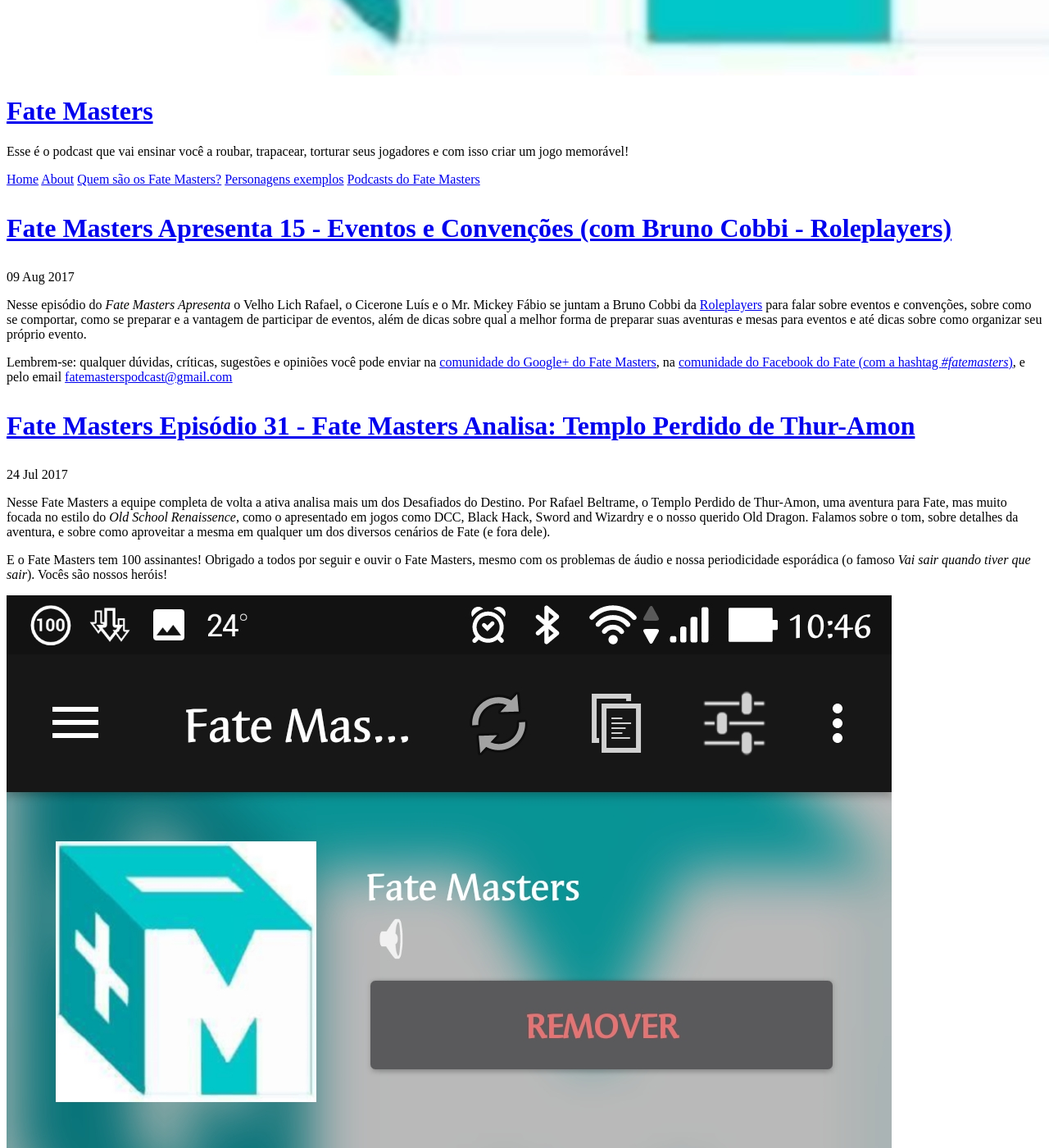
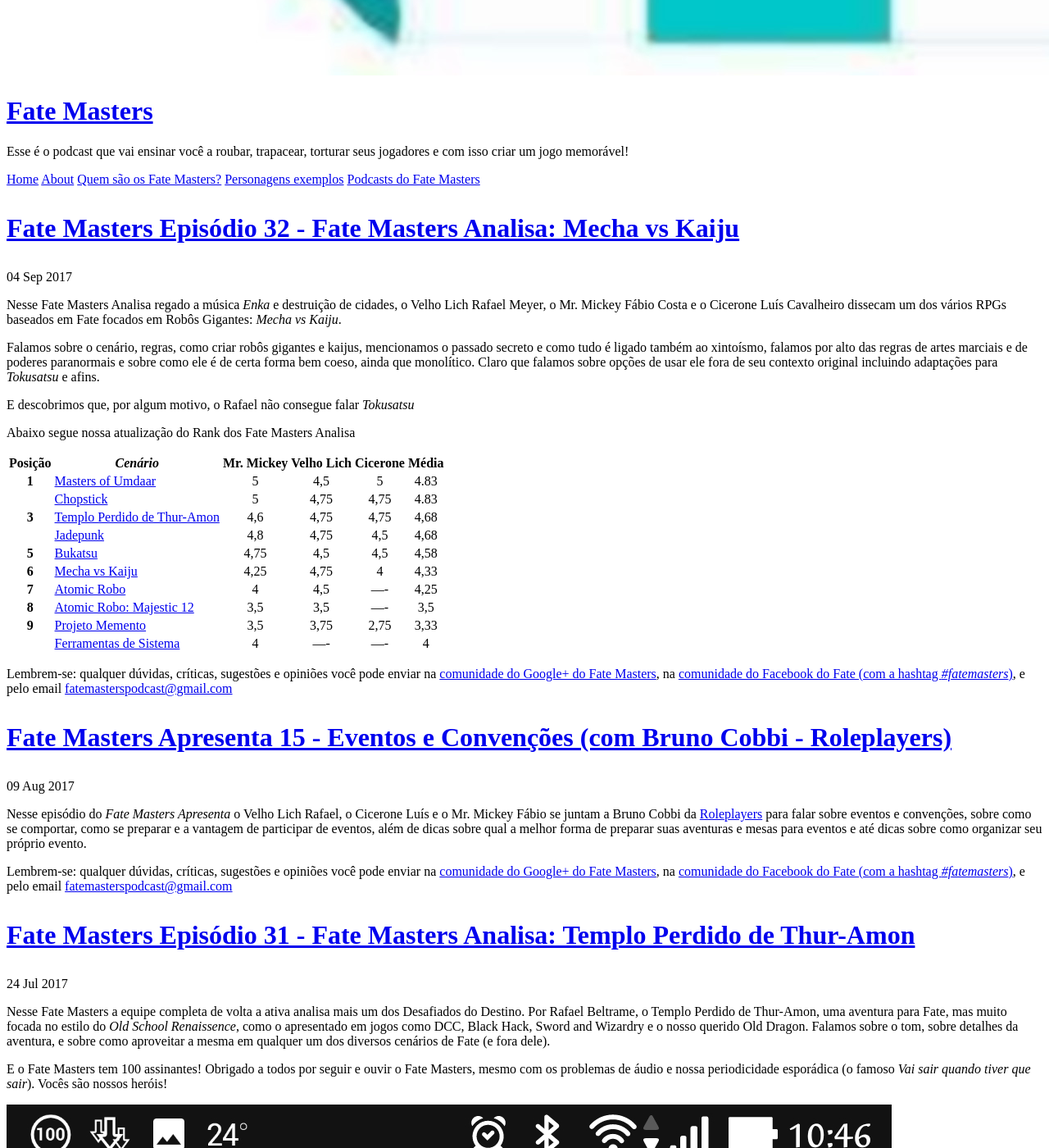
Before and after one commit to fatemasters/fatemasters, a Jekyll site: the page built from index.html, in a window 1280 px wide and 1400 px high, scrolled down 1334 px. Shown: the whole window at 82% size. Built offline with Jekyll 4.4.1, drawn with Linux system fonts in a browser that asks for light colours; nearby versions of some CDN libraries; some web fonts are replaced; library files that are not in the unit come from our copies; the list of posts is cut into pages by our own code; some of the changed text lies outside the part shown.

Commit message:
Fate Masters Analisa Mecha vs Kaiju + Mea culpa em Masters of Umdaar

```diff
--- a/_posts/2016-10-10-FateMasters21-AnalisaMastersOfUmdaar.md
+++ b/_posts/2016-10-10-FateMasters21-AnalisaMastersOfUmdaar.md
@@ -120,6 +120,25 @@
     link: http://www.zeropage-media.com/index.php/free-music/ambient-pills-update
 ---
 
+__ATUALIZAÇÃO (2017-09-04):__ se você não ouviu esse _podcast_, aqui fazemos um _mea culpa_.
+
+Houve uma série de citações ao D&D (o famoso _Irmão Mais Velho_) e seus jogadores que realmente foram de muito mau-gosto. Na época, estávamos voltando de um hiato onde tivemos equipe reduzida e portanto estávamos, por assim dizer, sem rítmo e tarimba quanto ao podcast, o que levou a esse tipo de atitude de nossa parte.
+
+Recentemente houve uma série de críticas sérias a nós quanto ao episódio, e aceitamos ela certamente. Essas críticas apenas refletem críticas que recebemos anteriormente ___na época da publicação do podcast___ que já nos tinha levado a mudarmos nossa atitude quanto a esse assunto.
+
+[![O primeiro puxão de orelha](/assets/EmailUmdaar.png)](/assets/EmailUmdaar.png)
+
+___Nota:___ Nome do autor do email editado por questões de privacidade _dele_
+
+Somos gratos pelo puxão de orelha, pois acreditamos que, acima do nosso lema _Quanto mais Fate melhor_, _Quanto mais RPG melhor_.
+
+Pedimos encarecidamente desculpas sobre o que ocorreu, e saibam que os _Fate Masters_ tem sempre procurado melhorar cada vez mais em qualidade.
+
+_Fabio Costa, o Mister Mickey (editor)_
+
+
+---
+
 Vocês pediram! Vocês imploraram! E os Fate Masters atenderam!
 
 Na chegada do mais novo Fate Master, o _Cicerone_ do Fate Horror Luiz Cavalheiro, o Velho Lich Rafael Meyer e o Mr. Mickey Fábio Costa, os Fate Masters analisam um dos queridinhos da comunidade Fate ao redor do mundo entre todos os materias, em especial dos [___World of Adventure___][woa], [Masters of Umdaar][umdaar].
--- /dev/null
+++ b/_posts/2017-09-04-FateMasters32-AnalisaMechaVsKaiju.md
@@ -0,0 +1,191 @@
+---
+title: "Fate Masters Episódio 32 - Fate Masters Analisa: Mecha vs Kaiju"
+teaser: O Podcast dos Algozes dos Jogadores
+layout: post
+date: 2017-09-04 09:30:00 -0300
+categories:
+  - Podcast
+tags:
+ - Fate
+ - Fate-Core
+ - fate-masters
+ - fate-masters-podcast
+ - Podcast
+ - Fate-Masters-Analisa
+ - Mecha vs Kaiju
+header: no
+podcast_comments: true
+hosts:
+ - Fábio Emilio Costa
+ - Luís Cavalheiro
+ - Rafael Sant'anna Meyer
+podcast_time: "67min"
+itunes:
+  duration: 01:46:32
+audios:
+ - OGG: https://archive.org/download/FateMasters32AnalisaMechaVsKaiju/FateMasters32-AnalisaMechaVsKaiju.ogg
+ - MP3: https://archive.org/download/FateMasters32AnalisaMechaVsKaiju/FateMasters32-AnalisaMechaVsKaiju.mp3
+iaplayer: FateMasters32AnalisaMechaVsKaiju
+related_links:
+- text: Mecha vsa Kaiju
+  link: http://mechavskaiju.com
+- text: Strange Fate
+  link: http://arcdream.com/home/wp-content/uploads/2012/10/Strange-FATE-SRD.pdf
+- text: Gundam
+  link: https://en.wikipedia.org/wiki/Gundam
+- text: Yamato
+  link: https://en.wikipedia.org/wiki/Space_Battleship_Yamato
+- text: Macross
+  link: https://en.wikipedia.org/wiki/The_Super_Dimension_Fortress_Macross
+- text: Daiei
+  link: https://en.wikipedia.org/wiki/Daiei_Film
+- text: Toho
+  link: https://en.wikipedia.org/wiki/Toho
+- text: Evangelion
+  link: https://en.wikipedia.org/wiki/Neon_Genesis_Evangelion
+- text: Kami No Michi
+  link: https://www.amazon.com/Kami-No-Michi-Thought-Shinto/dp/B0028IHOTC
+- text: Pacific Rim
+  link: https://en.wikipedia.org/wiki/Pacific_Rim_(film)
+- text: Gurren Lagan
+  link: https://en.wikipedia.org/wiki/Gurren_Lagann
+- text: Patlabor
+  link: https://en.wikipedia.org/wiki/Patlabor
+- text: Code Geass
+  link: https://en.wikipedia.org/wiki/Code_Geass
+- text: Newtype (Gundam)
+  link: http://gundam.wikia.com/wiki/Newtype
+- text: Poderoso Gran Titan
+  link: https://www.youtube.com/watch?v=URD9876rNZM
+- text: Knights of Sidonia
+  link: https://en.wikipedia.org/wiki/Knights_of_Sidonia
+- text: Valkyries
+  link: https://en.wikipedia.org/wiki/VF-1_Valkyrie
+- text: Front Mission
+  link: "https://en.wikipedia.org/wiki/Front_Mission_(series)"
+- text: Tokusatsu
+  link: https://en.wikipedia.org/wiki/Tokusatsu
+- text: Super Sentai
+  link: https://en.wikipedia.org/wiki/Super_Sentai
+- text: Metal Hero
+  link: https://en.wikipedia.org/wiki/Metal_Hero_Series
+- text: Mahou Shoujo
+  link: https://en.wikipedia.org/wiki/Magical_girl
+- text: Ultraman
+  link: https://en.wikipedia.org/wiki/Ultraman
+- text: Patrulha Científica
+  link: https://en.wikipedia.org/wiki/Ultraman#Science_Patrol
+- text: Xintoísmo
+  link: https://en.wikipedia.org/wiki/Shinto
+- text: Kami
+  link: https://en.wikipedia.org/wiki/Kami
+- text: Oni
+  link: https://en.wikipedia.org/wiki/Oni
+- text: Cosmogonia
+  link: https://pt.wikipedia.org/wiki/Cosmogonia
+- text: Vision of Escaflowne
+  link: https://en.wikipedia.org/wiki/The_Vision_of_Escaflowne
+- text: Gattai (Combinando Mechas)
+  link: http://tvtropes.org/pmwiki/pmwiki.php/Main/CombiningMecha
+- text: Gattai (Combinando Mechas)
+  link: http://tvtropes.org/pmwiki/pmwiki.php/Main/CombiningMecha
+- text: GURPS Mecha
+  link: http://www.sjgames.com/gurps/books/Mecha/
+- text: Mekton Zeta
+  link: https://en.wikipedia.org/wiki/Mekton
+- text: ChangeDragon vs Buba
+  link: https://www.youtube.com/watch?v=FQCDxN8rCDM
+- text: O Enterro de Buba
+  link: https://www.youtube.com/watch?v=Fsca_MMcDbI
+- text: Piratas do Caribe
+  link: https://en.wikipedia.org/wiki/Pirates_of_the_Caribbean_(film_series)
+- text: Kamen Rider
+  link: https://en.wikipedia.org/wiki/Kamen_Rider_Series
+soundtrack:
+- music: Macross Opening (_Macross_)
+  artist: Fujiwara Makoto
+  link: https://www.youtube.com/watch?v=6RdcVauc-64
+- music: Ambient Pills
+  artist: Zeropage
+  link: http://www.zeropage-media.com/index.php/free-music/ambient-pills
+- music: Ambient Pills Update
+  artist: Zeropage
+  link: http://www.zeropage-media.com/index.php/free-music/ambient-pills-update
+events:
+  - time: "00:00:01"
+    text: Homenagem ao Silmar Geremia do _SciCast_
+  - time: "00:01:04"
+    text: Introdução
+  - time: "00:02:26"
+    text: Apresentando o RPG _Mecha vs Kaiju_
+  - time: "00:04:32"
+    text: Mecionando os módulos de _Mecha vs Kaiju_ que permite variar o cenário do mesmo (que não serão analisados)
+  - time: "00:06:09"
+    text: Ficha do _Mecha vs Kaiju_
+  - time: "00:07:56"
+    text: A Ambientação de _Mecha vs Kaiju_, incluindo o sobrenatural e a Melhor Coréia (™ Cardoso do Meio Bit)
+  - time: "00:16:37"
+    text: Sobre a criação do cenário e os ajustes, e sobre como ele é monolítico em seu cenário sem muita alteração
+  - time: "00:18:27"
+    text: Sobre a criação de personagem e os estereótipos do anime de _mecha_ (_Baka, Kawaii, Furuoko, Okasan..._)
+  - time: "00:22:03"
+    text: Sobre as perícias de _Mecha_, modos de controle de _Mecha_, regras de Artes Marciais
+  - time: "00:23:59"
+    text: Sobre a regra de escala _bem apelativa_ de _Mecha vs Kaiju_ e sobre a diferença entre _Zonas_ e _Setores_
+  - time: "00:31:58"
+    text: Sobre a parte de poderes psíquicos, xintoísmo, magia e por aí afora em _Mecha vs Kaiju_
+  - time: "00:33:31"
+    text: Sobre o sistema de criação de _Mecha_ e toda a parte de uso do _Fate Fractal_
+  - time: "00:42:23"
+    text: Sobre evolução dos _Mecha_ nos Marcos e detalhes sobre os subsistemas do _Mecha_
+  - time: "00:46:12"
+    text: Criando _Kaijus_, aplicando _Motivações_ e _Instinto_ de _Ferramentas de Sistema_, os VLK (_Very Large Kaiju_) e suas _Façanhas de Destruição_  e _Consequencias Colaterais_ como as de _Atomic Robo_
+  - time: "00:50:58"
+    text: Sobre a parte do cenário e o guia de como conduzir uma série de _Mecha_ (ou _Tokusatsu_)
+  - time: "00:52:41"
+    text: Usando _Mecha vs Kaiju_ de outras maneiras
+  - time: "00:57:55"
+    text: Sobre o sistema de criação de _Mecha_ e toda a parte de uso do _Fate Fractal_
+
+episode: 50
+---
+
+Nesse Fate Masters Analisa regado a música _Enka_ e destruição de cidades, o Velho Lich Rafael Meyer, o Mr. Mickey Fábio Costa e o Cicerone Luís Cavalheiro dissecam um dos vários RPGs baseados em Fate focados em Robôs Gigantes: _Mecha vs Kaiju_.
+
+Falamos sobre o cenário, regras, como criar robôs gigantes e kaijus, mencionamos o passado secreto e como tudo é ligado também ao xintoísmo, falamos por alto das regras de artes marciais e de poderes paranormais e sobre como ele é de certa forma bem coeso, ainda que monolítico. Claro que falamos sobre opções de usar ele fora de seu contexto original incluindo adaptações para _Tokusatsu_ e afins.
+
+E descobrimos que, por algum motivo, o Rafael não consegue falar _Tokusatsu_
+
+Abaixo segue nossa atualização do Rank dos Fate Masters Analisa
+
+| **Posição**  | ***Cenário***                                      | **Mr. Mickey** | **Velho Lich** | **Cicerone** | **Média** |
+|:------------:|----------------------------------------------------|:--------------:|:--------------:|:------------:|:---------:|
+|  **1**       | [Masters of Umdaar][fm-mou]                        |    5           |       4,5      |     5        |   4.83    |
+|              | [Chopstick][fm-chopstick]                          |    5           |       4,75     |     4,75     |   4.83    |
+|  **3**       | [Templo Perdido de Thur-Amon][fm-thuramon]         |    4,6         |       4,75     |     4,75     |   4,68    |
+|              | [Jadepunk][fm-jadepunk]                            |    4,8         |       4,75     |     4,5      |   4,68    |
+|  **5**       | [Bukatsu][fm-bukatsu]                              |    4,75        |       4,5      |     4,5      |   4,58    |
+|  **6**       | [Mecha vs Kaiju][fm-mechavskaiju]                  |    4,25        |       4,75     |     4        |   4,33    |
+|  **7**       | [Atomic Robo][fm-atomicrobo]                       |    4           |       4,5      |     ----     |   4,25    |
+|  **8**       | [Atomic Robo: Majestic 12][fm-atomicrobo]          |    3,5         |       3,5      |     ----     |   3,5     |
+|  **9**       | [Projeto Memento][fm-memento]                      |    3,5         |       3,75     |     2,75     |   3,33    |
+|:------------:|----------------------------------------------------|:--------------:|:--------------:|:------------:|:---------:|
+|              | [Ferramentas de Sistema][fm-FerramentasDeSistema]  |    4           |       ----     |     ----     |   4       |
+
+Lembrem-se: qualquer  dúvidas, críticas, sugestões  e opiniões você pode enviar na [comunidade do Google+ do Fate Masters][gplus], na [comunidade do Facebook do Fate (com a hashtag _#fatemasters_)][fb], e pelo email <fatemasterspodcast@gmail.com>
+
+[gplus]: https://plus.google.com/communities/100913016060492249875
+[fb]: https://www.facebook.com/groups/faterpgbrasil/
+[spaces]: https://goo.gl/spaces/gFqsaUsaSJN1boHH9
+[fm-mou]: {% post_url 2016-10-10-FateMasters21-AnalisaMastersOfUmdaar %}
+[fm-bukatsu]: {% post_url 2016-09-04-FateMasters19-AnalisaBukatsu %}
+[fm-memento]: {% post_url 2016-11-17-FateMasters23-AnalisaProjetoMemento %}
+[fm-atomicrobo]: {% post_url 2016-12-14-FateMasters25-AnalisaAtomicRobo %}
+[fm-chopstick]:  {% post_url 2017-02-13-FateMasters27-AnalisaChopstick %}
+[fm-jadepunk]:  {% post_url 2017-05-04-FateMasters28-AnalisaJadepunk %}
+[fm-FerramentasDeSistema]:  {% post_url 2017-06-26-FateMasters29-AnalisaFerramentasDeSistema %}
+[fm-thuramon]:  {% post_url 2017-07-24-FateMasters31-FateMastersAnalisaThurAmon %}
+[fm-mechavskaiju]:  {% post_url 2017-09-04-FateMasters32-AnalisaMechaVsKaiju %}
+[fma-chopstick]: {% post_url 2016-03-31-FMA11-Chopstick %}
+[jogada-jadepunk]: /podcast/FMA9-Jadepunk/
+[marak]: /personagens/Jadepunk-MarakSaeran/
```
Also changed, not shown: Gemfile.lock, assets/EmailUmdaar.png (added).
